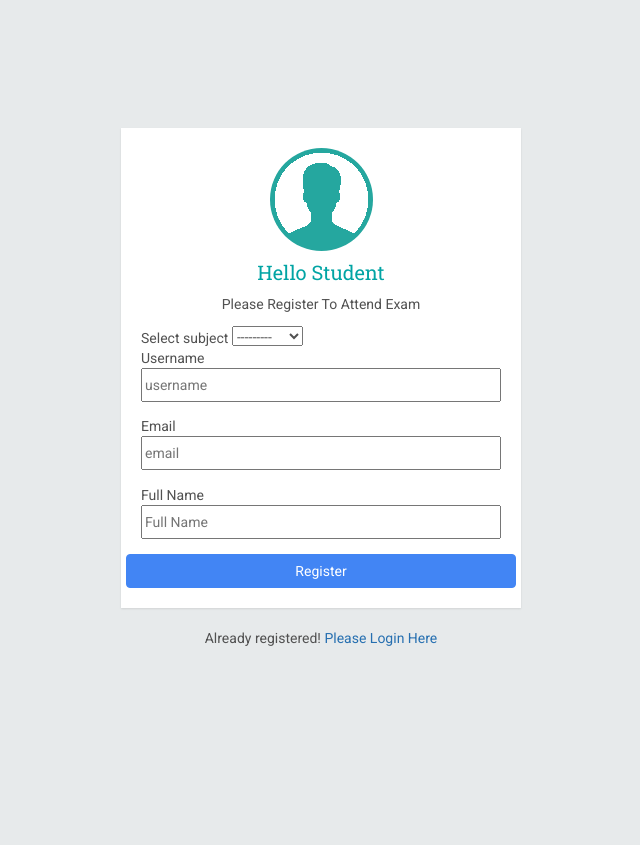
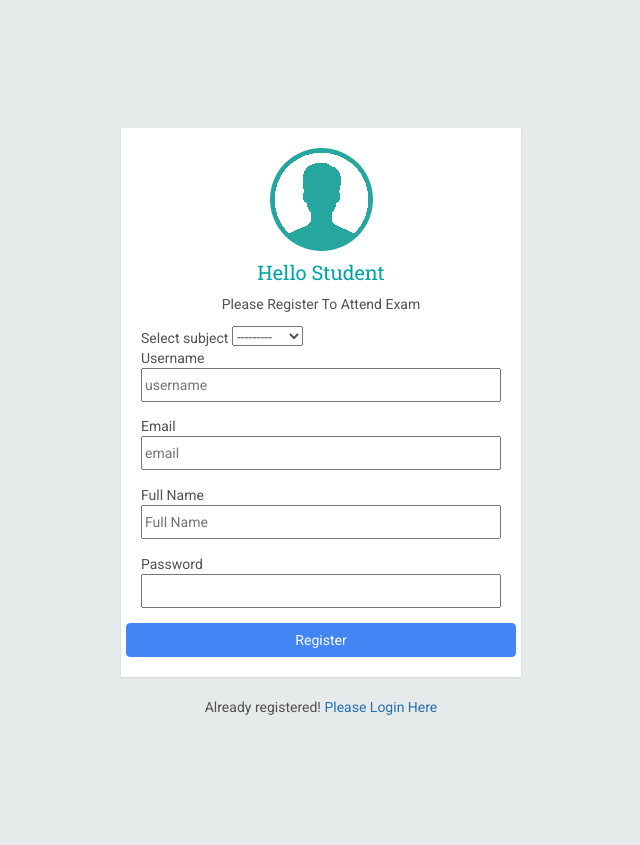
Before and after one commit to coding-geek21/TechSnap_OnlineExaminationSystem, a Django app: page /student/ in a window 1280 px wide. Shown: the whole page, without its empty margins (319-959 px from the left). Before the commit the page ends 646 px from the top, so only its background shows below. Run offline with Django 3.2, Linux system fonts and the light colour scheme; data comes from the database, SQL or seed files in the repository; both versions use the stored data as it was after the commit; parts of the project's set-up code (start-up, migrations or seed data) failed here and were passed over; some libraries are stand-ins or nearby versions.

Commit message:
added password field

```diff
--- a/onlineExamSystem/accounts/forms.py
+++ b/onlineExamSystem/accounts/forms.py
@@ -13,6 +13,7 @@ class RegistrationForm(forms.ModelForm):
     username=forms.CharField(widget=forms.TextInput(attrs={'class':'','id':'username','placeholder':'username'}))
     email=forms.CharField(widget=forms.TextInput(attrs={'class':'email','id':'email','placeholder':'email'}))
     name=forms.CharField(widget=forms.TextInput(attrs={'class':'name','id':'name','placeholder':'Full Name'}))
+    password=forms.CharField(widget=forms.PasswordInput(attrs={'class':'password','id':'password'}))
     class Meta:
         model=User
         fields=[
@@ -20,11 +21,12 @@ class RegistrationForm(forms.ModelForm):
             'name',
             'email',
             'subject',
+            'password',
 
         ]
 class LoginForm(forms.Form):
 	username=forms.CharField(widget=forms.TextInput(attrs={'class':'','id':'username','placeholder':'username'}))
-	email=forms.CharField(widget=forms.TextInput(attrs={'class':'email','id':'email','placeholder':'email'}))
+	password=forms.CharField(widget=forms.PasswordInput(attrs={'class':'password','id':'password'}))
 
 	def clean(self,*args,**kwargs):
 		email=self.cleaned_data.get('email')
--- a/onlineExamSystem/accounts/templates/login.html
+++ b/onlineExamSystem/accounts/templates/login.html
@@ -20,13 +20,13 @@
                                     {{form.username}}
                                 </div>
                             </div>
+
                             <div class="form-group col-md-12 col-sm-12 col-xs-12">
                                 <div class="text-left">
-                                    <label for="signupInputName" class="control-label">Email</label>
-                                    {{form.email}}
+                                    <label for="signupInputName" class="control-label">Password</label>
+                                    {{form.password}}
                                 </div>
                             </div>
-
 
                             <button type="submit" class="btn btn-block btn-primary">
                             Login
--- a/onlineExamSystem/accounts/templates/std_register.html
+++ b/onlineExamSystem/accounts/templates/std_register.html
@@ -38,6 +38,13 @@
                                 </div>
                             </div>
 
+                            <div class="form-group col-md-12 col-sm-12 col-xs-12">
+                                <div class="text-left">
+                                    <label for="signupInputName" class="control-label">Password</label>
+                                    {{form.password}}
+                                </div>
+                            </div>
+
                             <button type="submit" class="btn btn-block btn-primary">
                             Register
                             </button>
--- a/onlineExamSystem/accounts/views.py
+++ b/onlineExamSystem/accounts/views.py
@@ -18,14 +18,14 @@ def register(request):
     if request.method=="POST":
         form=RegistrationForm(request.POST or None)
         if form.is_valid():
-            email=form.cleaned_data.get('email')
             username=form.cleaned_data.get('username')
+            password=form.cleaned_data.get('password')
 
             user=form.save(commit=False)
 
-            user.set_password(email)
+            user.set_password(password)
             user.save()
-            newuser=authenticate(username=username,password=email)
+            newuser=authenticate(username=username,password=password)
 
             dj_login(request , newuser)
             return redirect(student_home)
@@ -41,9 +41,9 @@ def login(request):
     if request.method=='POST':
         form=LoginForm(request.POST or None)
         if form.is_valid():
-            email=form.cleaned_data.get('email')
+            password=form.cleaned_data.get('password')
             username=form.cleaned_data.get('username')
-            user=authenticate(username=username,password=email)
+            user=authenticate(username=username,password=password)
             dj_login(request,user)
             return redirect(student_home)
     else:
@@ -86,10 +86,6 @@ def student_home(request):
                         'msg':'No Question testname Found',
                     }
                     return render(request,'student_home.html',context)
-
-
-
-
 
     form=ExamChoiceFrm()
     msg=""
```
Also changed, not shown: onlineExamSystem/db.sqlite3.
